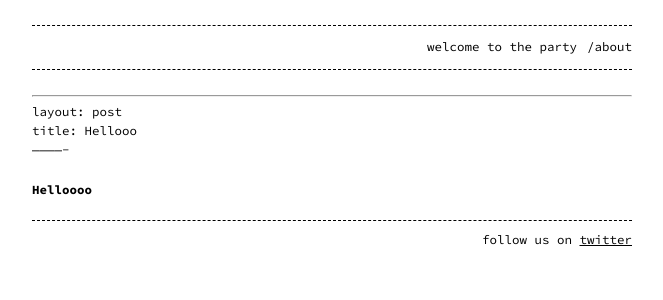
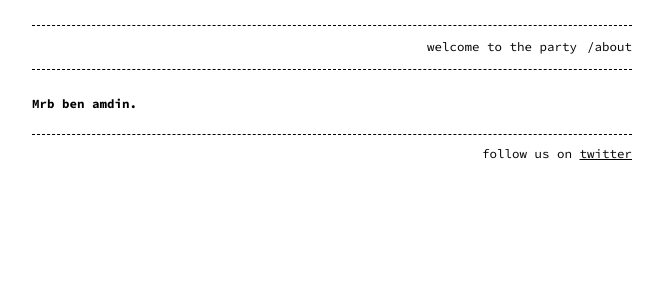
Before and after one commit to backs1d3/backs1d3.github.io, a Jekyll site: the page built from _posts/2020-05-13-hello.markdown, in a window 1280 px wide. Shown: the top 300 px of the page, without its empty margins (308-971 px from the left). Built offline with Jekyll 4.4.1, drawn with Linux system fonts in a browser that asks for light colours; our own code applies the rules of GitHub Pages for plain Markdown files.

Commit message:
Update 2020-05-13-hello.markdown

```diff
--- a/_posts/2020-05-13-hello.markdown
+++ b/_posts/2020-05-13-hello.markdown
@@ -1,5 +1 @@
-------------
-layout: post
-title: Hellooo
--------------
-# Helloooo
+# Mrb ben amdin.
```
